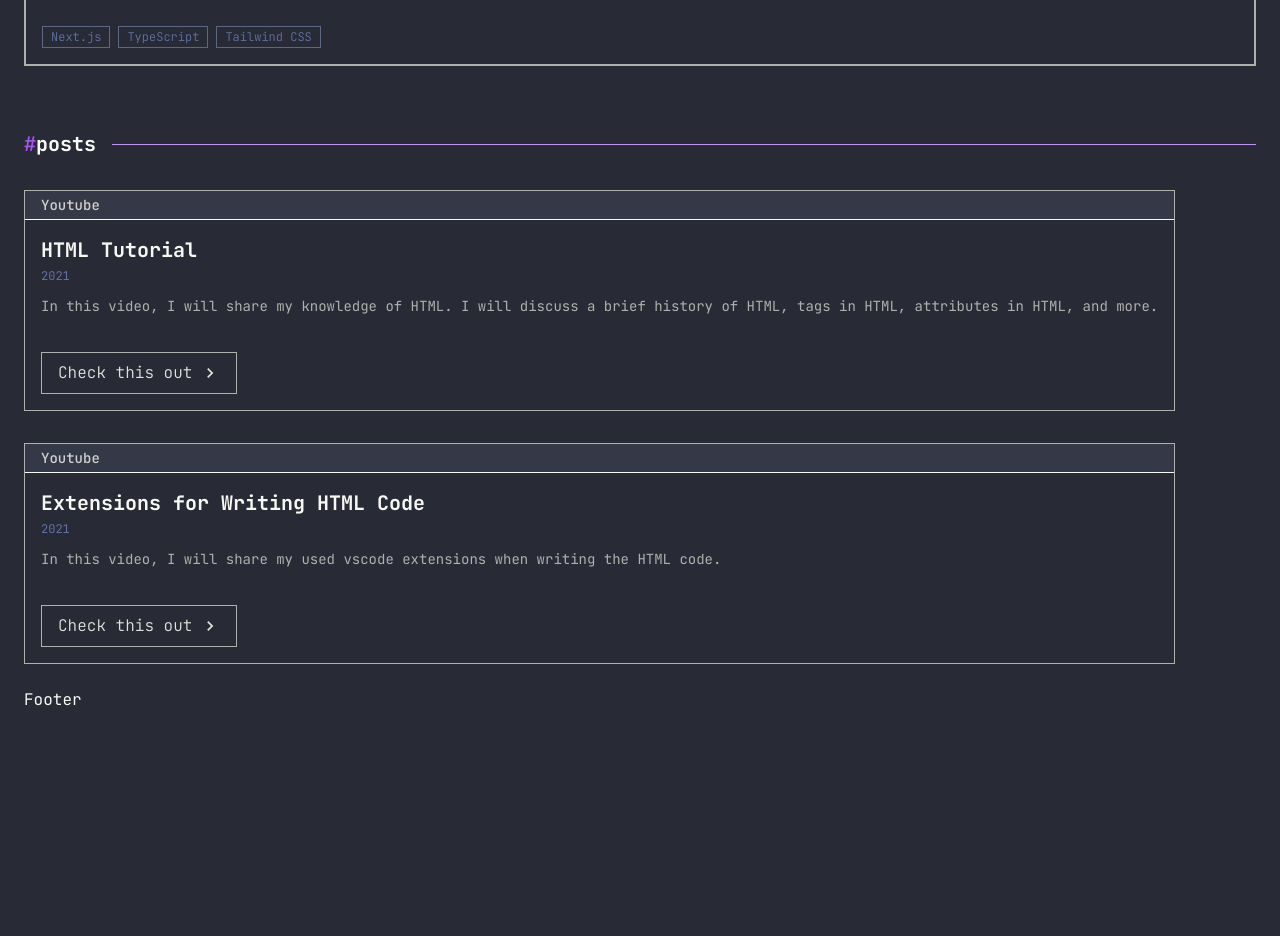
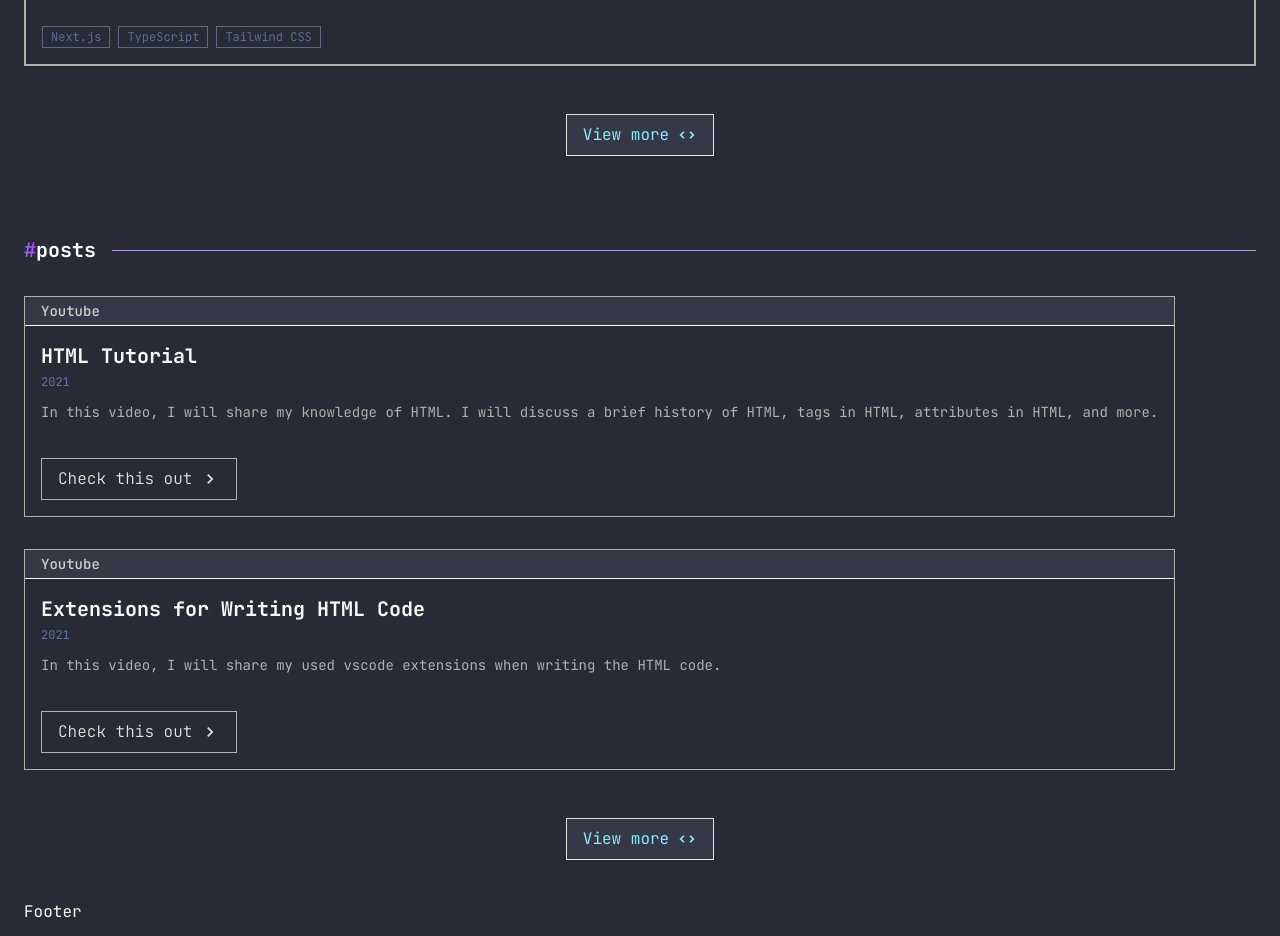
Before and after one commit to ersankarimi/portfolio-website, a Next.js app: page / in a window 1280 px wide. Shown: the part 3040-3976 px from the top of the page. Before the commit the page ends 3764 px from the top, so only its background shows below. Built offline with nearby package versions, Linux system fonts and the light colour scheme.

Commit message:
feat: add the view more button for selected sections

```diff
--- a/src/pages/index.jsx
+++ b/src/pages/index.jsx
@@ -11,6 +11,7 @@ import {
   BadgeSkill,
   ProjectCard,
   PostCard,
+  ViewMoreButton,
 } from "../components";
 
 export default function Home({ skills, projects, posts }) {
@@ -73,6 +74,7 @@ export default function Home({ skills, projects, posts }) {
           ))}
         </div>
       </SectionPage>
+
       <SectionPage>
         <SectionTitle title="projects" />
         <div className="grid gap-8">
@@ -80,7 +82,9 @@ export default function Home({ skills, projects, posts }) {
             <ProjectCard {...project} key={project.title} />
           ))}
         </div>
+        <ViewMoreButton to="/skills" />
       </SectionPage>
+
       <SectionPage>
         <SectionTitle title="posts" />
         <div className="grid gap-8">
@@ -88,6 +92,7 @@ export default function Home({ skills, projects, posts }) {
             <PostCard {...post} key={post.title} />
           ))}
         </div>
+        <ViewMoreButton to="/posts" />
       </SectionPage>
     </>
   );
```
